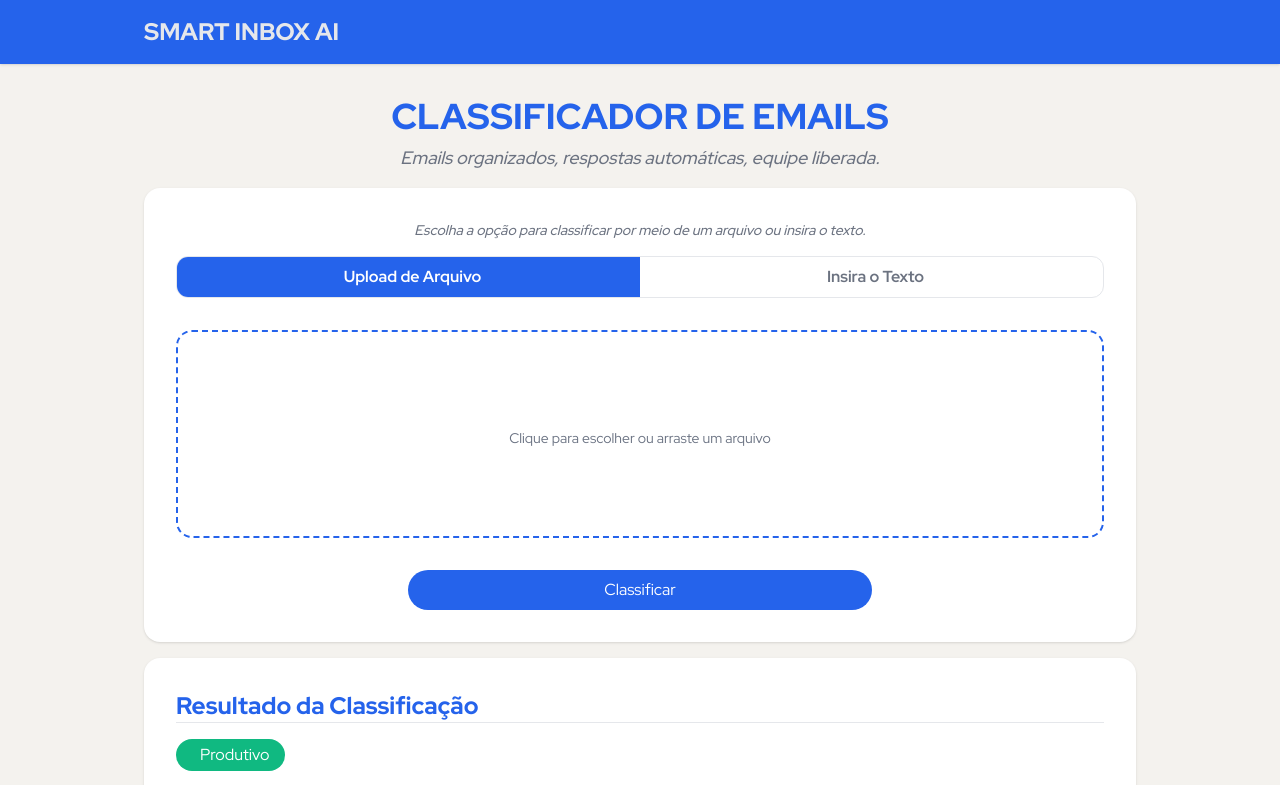
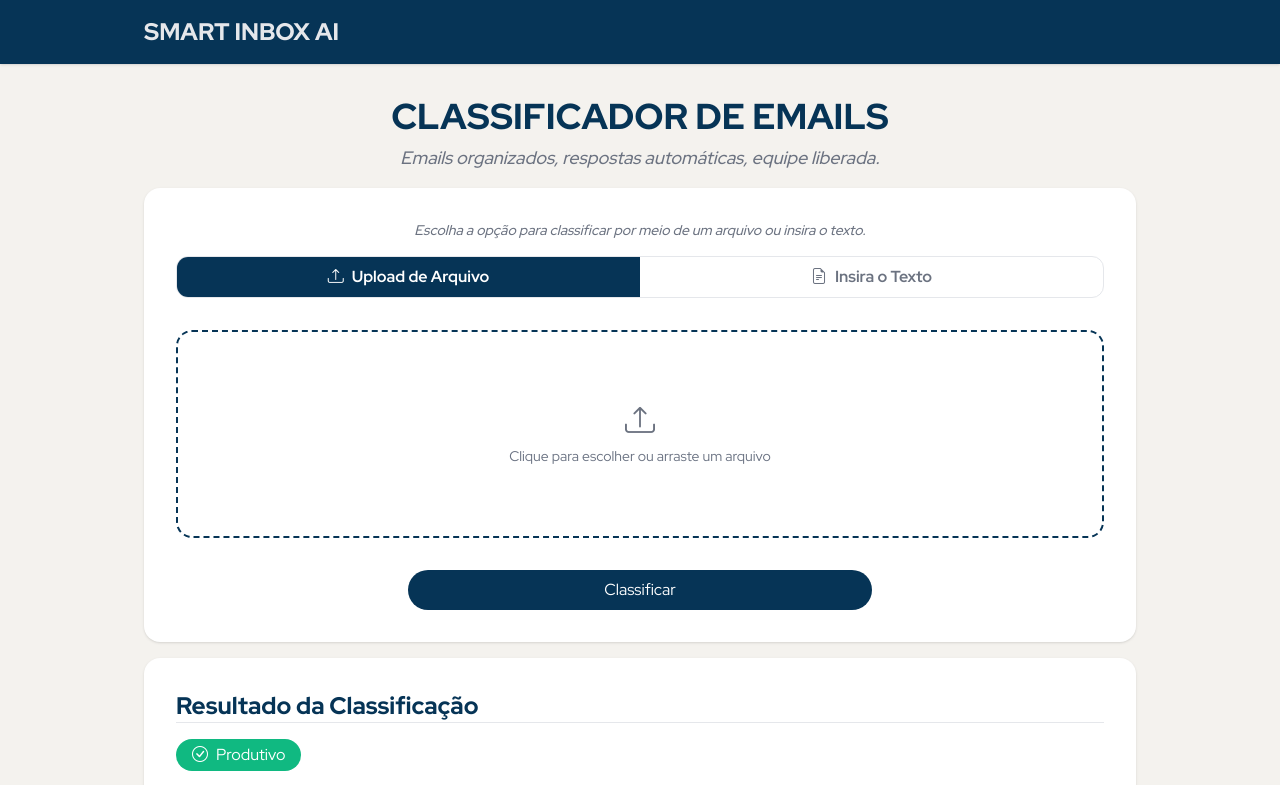
Before and after one commit to jsevitor/smart-inbox-ai, a Next.js app in the folder app/frontend/: page / in a window 1280 px wide. Shown: the top 785 px of the page. Built offline with nearby package versions, Linux system fonts and the light colour scheme.

Commit message:
feat: ajusta layout principal, estilos globais e página inicial

```diff
--- a/app/frontend/src/app/globals.css
+++ b/app/frontend/src/app/globals.css
@@ -4,8 +4,8 @@
 
 :root {
   --background: #f4f2ee;
-  --primary: #2563eb;
-  --primary-hover: #3b82f6;
+  --primary: #063456;
+  --primary-hover: #0e67aa;
   --text: #111827;
   --text-secondary: #6b7280;
   --success: #10b981;
@@ -30,3 +30,8 @@ body {
   background: var(--background);
   color: var(--text);
 }
+
+button {
+  cursor: pointer;
+  transition: all 0.2s ease-in-out;
+}
--- a/app/frontend/src/app/layout.tsx
+++ b/app/frontend/src/app/layout.tsx
@@ -20,6 +20,12 @@ export default function RootLayout({
 }>) {
   return (
     <html lang="en">
+      <head>
+        <link
+          rel="stylesheet"
+          href="https://cdn.jsdelivr.net/npm/bootstrap-icons@1.13.1/font/bootstrap-icons.min.css"
+        />
+      </head>
       <body className={`${redHatDisplay.className} antialiased`}>
         {children}
       </body>
--- a/app/frontend/src/app/page.tsx
+++ b/app/frontend/src/app/page.tsx
@@ -1,3 +1,5 @@
+"use client";
+
 import Footer from "./components/layout/Footer";
 import Header from "./components/layout/Header";
 import Main from "./components/layout/Main";
```
